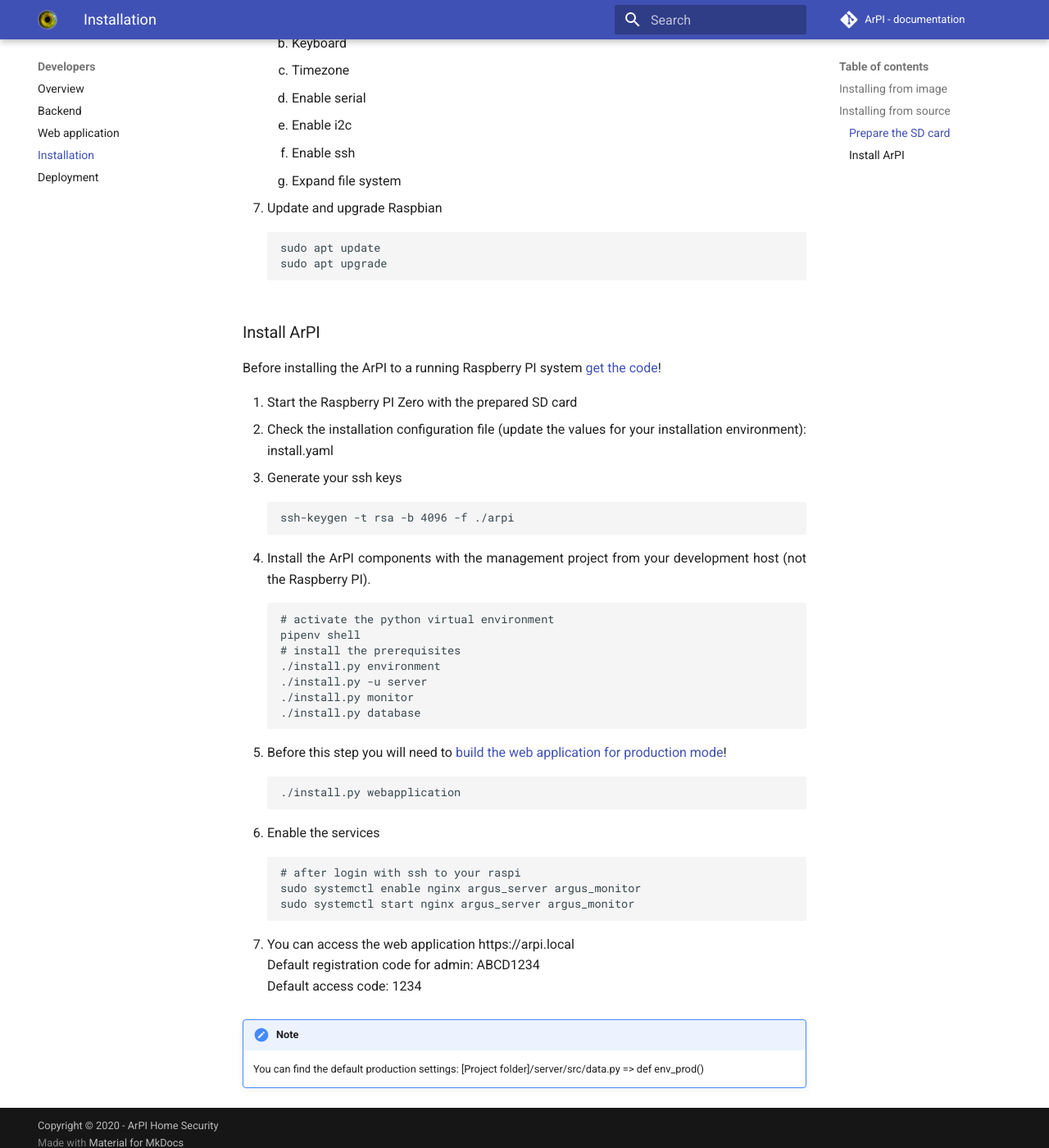
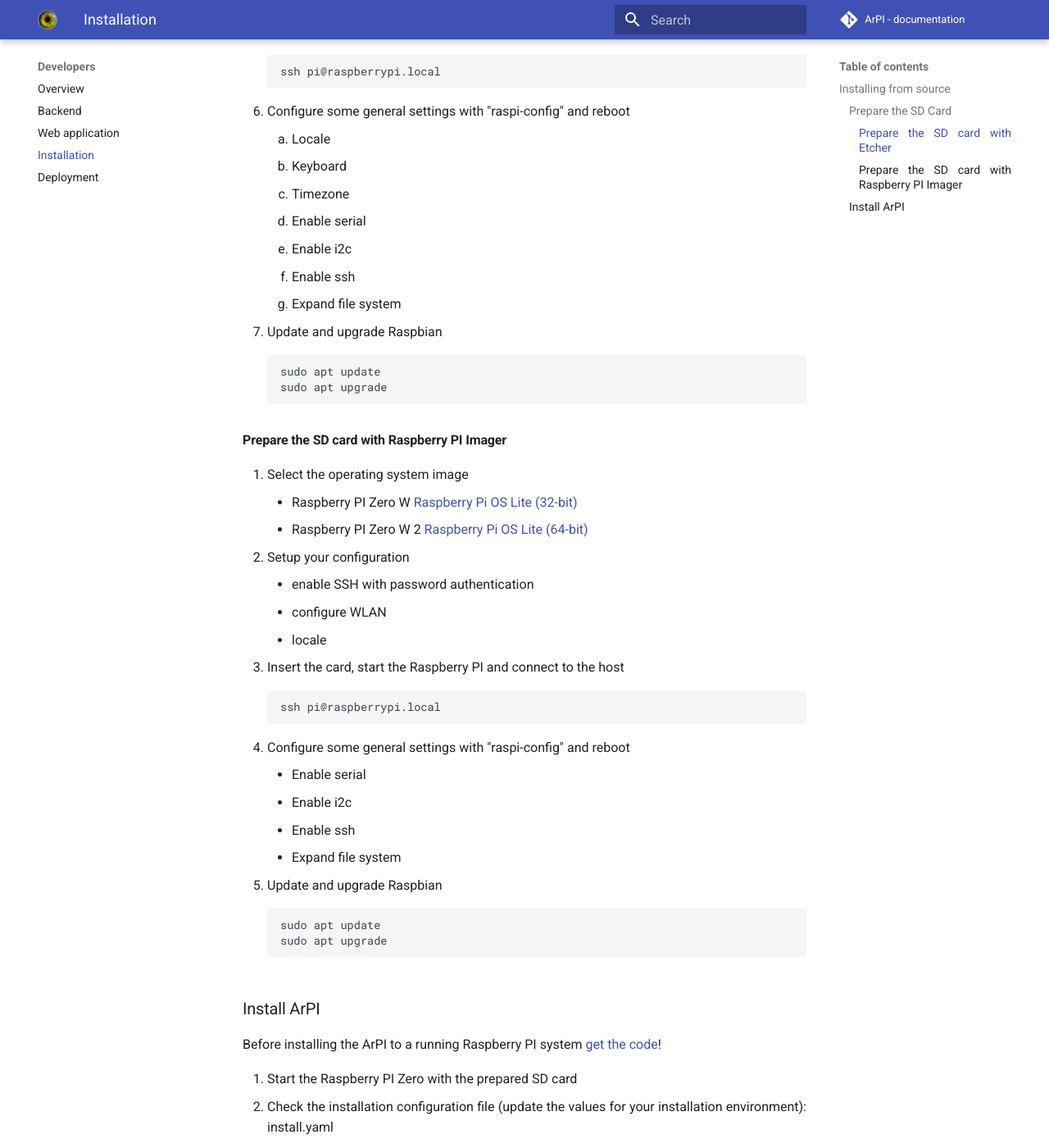
Before and after one commit to ArPIHomeSecurity/arpi_documentation, an MkDocs documentation site: the page built from docs/developers/installation.md, in a window 1280 px wide and 1400 px high, scrolled down 1366 px. Shown: the whole window at 82% size. Built offline with MkDocs 1.6.1 and Material for MkDocs 9.7.7, drawn with Linux system fonts in a browser that asks for light colours; comment, search, counter and statistics services are not loaded; some of the changed text lies outside the part shown.

````diff
--- a/docs/developers/installation.md
+++ b/docs/developers/installation.md
@@ -1,14 +1,14 @@
 This page describes how to install the security system to a Raspberry PI.
 
-## Installing from image
+# Installing from image
 
 1. Download the image from [GitHub](https://github.com/ArPIHomeSecurity/arpi_management/releases/)
 2. Use [Etcher](https://www.balena.io/etcher/) to write to an SD card
 3. Configure WiFi
     1. Generate WIFI passphrase
-
-            wpa_passphrase <ssid> [passphrase]
-
+        ```
+        wpa_passphrase <ssid> [passphrase]
+        ```
     2. Append the output to the file "/rootfs/etc/wpa_supplicant/wpa_supplicant.conf"
 
 4. Start the Raspberry PI with the SD card
@@ -22,15 +22,24 @@ This page describes how to install the security system to a Raspberry PI.
 
 ## Installing from source
 
-### Prepare the SD card
+You have two options to prepare the SD card with
 
-1. Download [Raspberry Pi OS Lite](https://www.raspberrypi.org/software/operating-systems/)
+* Balena Etcher
+* Rapberry PI Imager
+
+
+### Prepare the SD Card
+#### Prepare the SD card with **Etcher**
+
+1. Download the operating system image
+    * Raspberry PI Zero W [Raspberry Pi OS Lite (32-bit)](https://www.raspberrypi.org/software/operating-systems/)
+    * Raspberry PI Zero W 2 [Raspberry Pi OS Lite (64-bit)](https://www.raspberrypi.org/software/operating-systems/)
 2. Use [Etcher](https://www.balena.io/etcher/) to write the image to an SD card
 3. Configure WiFi to access the host ([docs](https://www.raspberrypi.org/documentation/configuration/wireless/wireless-cli.md))
     1. Generate WIFI passphrase
-
-            wpa_passphrase <ssid> [passphrase]
-
+        ```
+        wpa_passphrase <ssid> [passphrase]
+        ```
     2. Append the output to the file "/rootfs/etc/wpa_supplicant/wpa_supplicant.conf"
 
 4. Enable ssh connections: create a file with name "ssh" in the /boot
@@ -47,9 +56,34 @@ This page describes how to install the security system to a Raspberry PI.
     6. Enable ssh
     7. Expand file system
 7. Update and upgrade Raspbian
+    ```
+    sudo apt update
+    sudo apt upgrade
+    ```
 
-        sudo apt update
-        sudo apt upgrade
+#### Prepare the SD card with **Raspberry PI Imager**
+
+1. Select the operating system image
+    * Raspberry PI Zero W [Raspberry Pi OS Lite (32-bit)](https://www.raspberrypi.org/software/operating-systems/)
+    * Raspberry PI Zero W 2 [Raspberry Pi OS Lite (64-bit)](https://www.raspberrypi.org/software/operating-systems/)
+2. Setup your configuration
+    * enable SSH with password authentication
+    * configure WLAN
+    * locale
+3. Insert the card, start the Raspberry PI and connect to the host
+    ```
+    ssh pi@raspberrypi.local
+    ```
+4. Configure some general settings with "raspi-config" and reboot
+    * Enable serial
+    * Enable i2c
+    * Enable ssh
+    * Expand file system
+5. Update and upgrade Raspbian
+    ```
+    sudo apt update
+    sudo apt upgrade
+    ```
 
 
 ### Install ArPI
@@ -59,29 +93,29 @@ Before installing the ArPI to a running Raspberry PI system [get the code](index
 1. Start the Raspberry PI Zero with the prepared SD card
 2. Check the installation configuration file (update the values for your installation environment): install.yaml
 3. Generate your ssh keys
-
-        ssh-keygen -t rsa -b 4096 -f ./arpi
-
+    ```
+    ssh-keygen -t rsa -b 4096 -f ./arpi
+    ```
 4. Install the ArPI components with the management project from your development host (not the Raspberry PI).
-
-        # activate the python virtual environment
-        pipenv shell
-        # install the prerequisites
-        ./install.py environment
-        ./install.py -u server
-        ./install.py monitor
-        ./install.py database
-
+    ```
+    # activate the python virtual environment
+    pipenv shell
+    # install the prerequisites
+    ./install.py environment
+    ./install.py -u server
+    ./install.py monitor
+    ./install.py database
+    ```
 5. Before this step you will need to [build the web application for production mode](#building-for-production)!
-
-        ./install.py webapplication
-
+    ```
+    ./install.py webapplication
+    ```
 6. Enable the services
-
-        # after login with ssh to your raspi
-        sudo systemctl enable nginx argus_server argus_monitor
-        sudo systemctl start nginx argus_server argus_monitor
-
+   ```
+    # after login with ssh to your raspi
+    sudo systemctl enable nginx argus_server argus_monitor
+    sudo systemctl start nginx argus_server argus_monitor
+    ```
 7. You can access the web application https://arpi.local
 Default registration code for admin: ABCD1234
 Default access code: 1234
````
